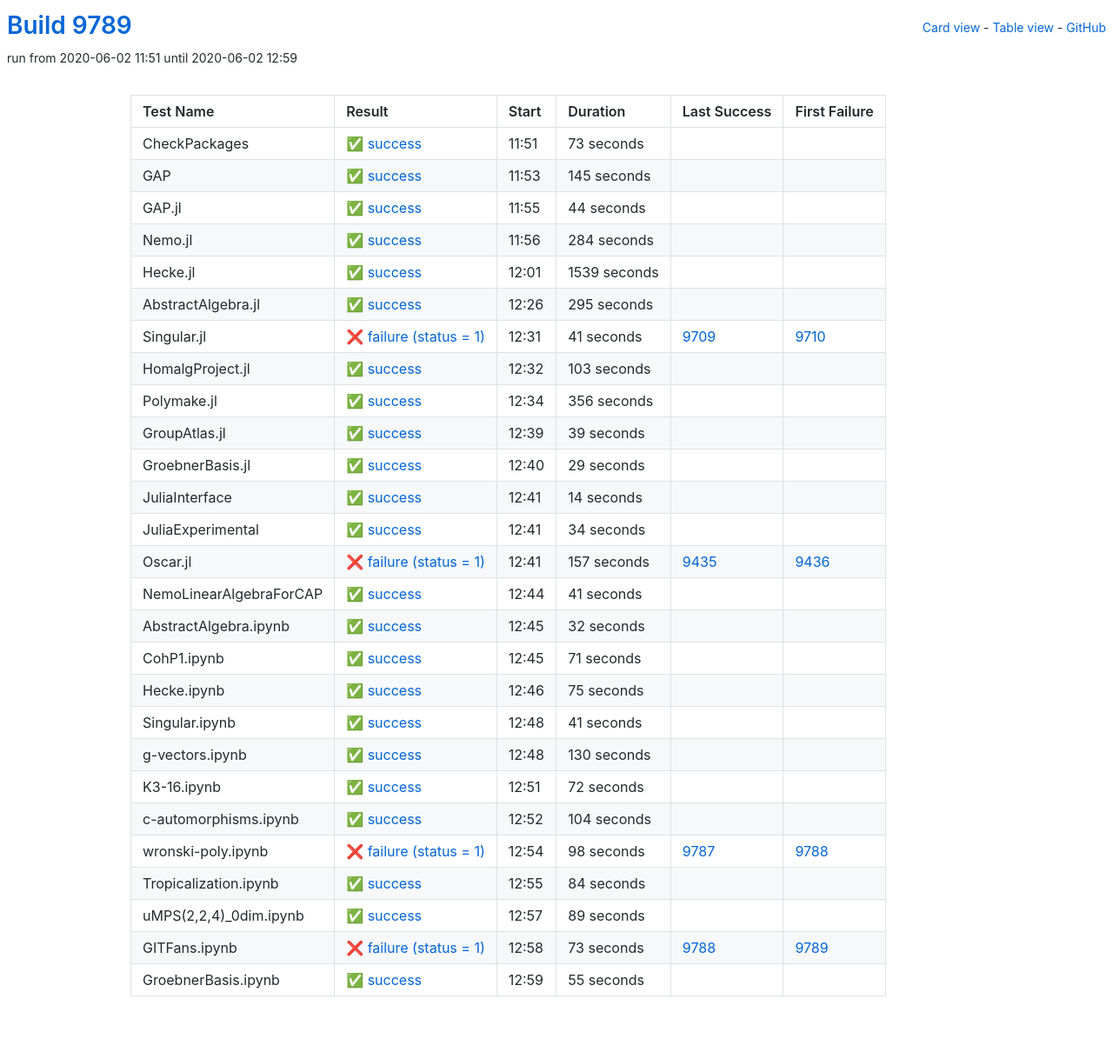
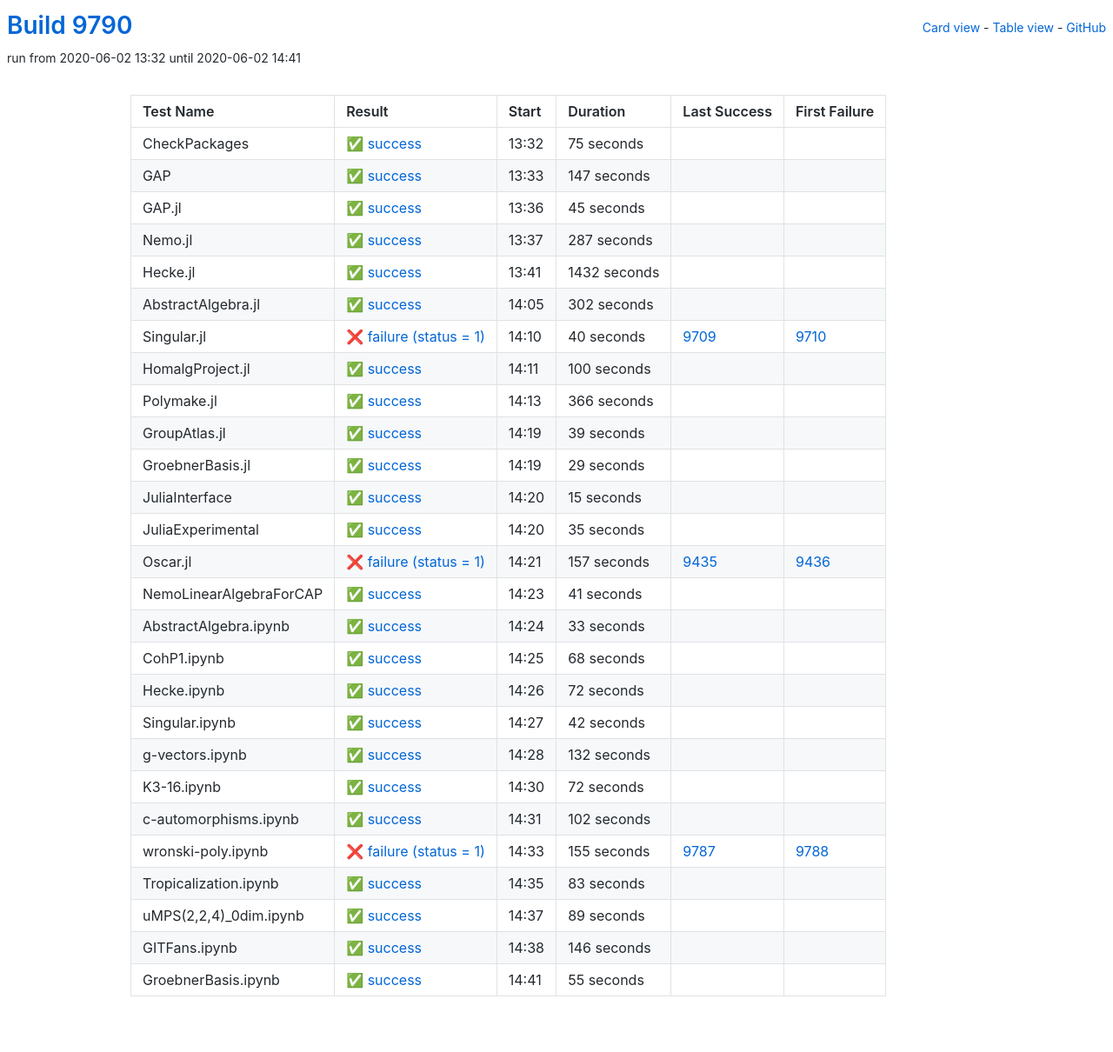
Before and after one commit to oscar-system/oscar-ci-status, a Jekyll site: the page built from table.html, in a window 1280 px wide. Shown: the whole page at 87% size. Built offline with Jekyll 4.4.1, drawn with Linux system fonts in a browser that asks for light colours.

Commit message:
Build 9790

```diff
--- a/_data/ci.yml
+++ b/_data/ci.yml
@@ -1,113 +1,113 @@
-build: 9789
-build_url: https://oscarci.mathematik.uni-kl.de/job/oscar/9789/
+build: 9790
+build_url: https://oscarci.mathematik.uni-kl.de/job/oscar/9790/
 job: oscar
 tests:
-- duration: 73
+- duration: 75
   exitcode: 0
   first_failure: false
   first_failure_url: null
   id: checkpackages
   last_success: false
   last_success_url: null
-  log: https://oscarci.mathematik.uni-kl.de/job/oscar/9789/artifact/logs/build-9789/CheckPackages.log
+  log: https://oscarci.mathematik.uni-kl.de/job/oscar/9790/artifact/logs/build-9790/CheckPackages.log
   name: CheckPackages
-  start: 2020-06-02 11:51
+  start: 2020-06-02 13:32
   status: success
   success: true
-- duration: 145
+- duration: 147
   exitcode: 0
   first_failure: false
   first_failure_url: null
   id: gap
   last_success: false
   last_success_url: null
-  log: https://oscarci.mathematik.uni-kl.de/job/oscar/9789/artifact/logs/build-9789/GAP.log
+  log: https://oscarci.mathematik.uni-kl.de/job/oscar/9790/artifact/logs/build-9790/GAP.log
   name: GAP
-  start: 2020-06-02 11:53
+  start: 2020-06-02 13:33
   status: success
   success: true
-- duration: 44
+- duration: 45
   exitcode: 0
   first_failure: false
   first_failure_url: null
   id: gap-jl
   last_success: false
   last_success_url: null
-  log: https://oscarci.mathematik.uni-kl.de/job/oscar/9789/artifact/logs/build-9789/GAP.jl.log
+  log: https://oscarci.mathematik.uni-kl.de/job/oscar/9790/artifact/logs/build-9790/GAP.jl.log
   name: GAP.jl
-  start: 2020-06-02 11:55
+  start: 2020-06-02 13:36
   status: success
   success: true
-- duration: 284
+- duration: 287
   exitcode: 0
   first_failure: false
   first_failure_url: null
   id: nemo-jl
   last_success: false
   last_success_url: null
-  log: https://oscarci.mathematik.uni-kl.de/job/oscar/9789/artifact/logs/build-9789/Nemo.jl.log
+  log: https://oscarci.mathematik.uni-kl.de/job/oscar/9790/artifact/logs/build-9790/Nemo.jl.log
   name: Nemo.jl
-  start: 2020-06-02 11:56
+  start: 2020-06-02 13:37
   status: success
   success: true
-- duration: 1539
+- duration: 1432
   exitcode: 0
   first_failure: false
   first_failure_url: null
   id: hecke-jl
   last_success: false
   last_success_url: null
-  log: https://oscarci.mathematik.uni-kl.de/job/oscar/9789/artifact/logs/build-9789/Hecke.jl.log
+  log: https://oscarci.mathematik.uni-kl.de/job/oscar/9790/artifact/logs/build-9790/Hecke.jl.log
   name: Hecke.jl
-  start: 2020-06-02 12:01
+  start: 2020-06-02 13:41
   status: success
   success: true
-- duration: 295
+- duration: 302
   exitcode: 0
   first_failure: false
   first_failure_url: null
   id: abstractalgebra-jl
   last_success: false
   last_success_url: null
-  log: https://oscarci.mathematik.uni-kl.de/job/oscar/9789/artifact/logs/build-9789/AbstractAlgebra.jl.log
+  log: https://oscarci.mathematik.uni-kl.de/job/oscar/9790/artifact/logs/build-9790/AbstractAlgebra.jl.log
   name: AbstractAlgebra.jl
-  start: 2020-06-02 12:26
+  start: 2020-06-02 14:05
   status: success
   success: true
-- duration: 41
+- duration: 40
   exitcode: 1
   first_failure: 9710
   first_failure_url: https://oscarci.mathematik.uni-kl.de/job/oscar/9710/
   id: singular-jl
   last_success: 9709
   last_success_url: https://oscarci.mathematik.uni-kl.de/job/oscar/9709/
-  log: https://oscarci.mathematik.uni-kl.de/job/oscar/9789/artifact/logs/build-9789/Singular.jl.log
+  log: https://oscarci.mathematik.uni-kl.de/job/oscar/9790/artifact/logs/build-9790/Singular.jl.log
   name: Singular.jl
-  start: 2020-06-02 12:31
+  start: 2020-06-02 14:10
   status: failure
   success: false
-- duration: 103
+- duration: 100
   exitcode: 0
   first_failure: false
   first_failure_url: null
   id: homalgproject-jl
   last_success: false
   last_success_url: null
-  log: https://oscarci.mathematik.uni-kl.de/job/oscar/9789/artifact/logs/build-9789/HomalgProject.jl.log
+  log: https://oscarci.mathematik.uni-kl.de/job/oscar/9790/artifact/logs/build-9790/HomalgProject.jl.log
   name: HomalgProject.jl
-  start: 2020-06-02 12:32
+  start: 2020-06-02 14:11
   status: success
   success: true
-- duration: 356
+- duration: 366
   exitcode: 0
   first_failure: false
   first_failure_url: null
   id: polymake-jl
   last_success: false
   last_success_url: null
-  log: https://oscarci.mathematik.uni-kl.de/job/oscar/9789/artifact/logs/build-9789/Polymake.jl.log
+  log: https://oscarci.mathematik.uni-kl.de/job/oscar/9790/artifact/logs/build-9790/Polymake.jl.log
   name: Polymake.jl
-  start: 2020-06-02 12:34
+  start: 2020-06-02 14:13
   status: success
   success: true
 - duration: 39
@@ -117,9 +117,9 @@
   id: groupatlas-jl
   last_success: false
   last_success_url: null
-  log: https://oscarci.mathematik.uni-kl.de/job/oscar/9789/artifact/logs/build-9789/GroupAtlas.jl.log
+  log: https://oscarci.mathematik.uni-kl.de/job/oscar/9790/artifact/logs/build-9790/GroupAtlas.jl.log
   name: GroupAtlas.jl
-  start: 2020-06-02 12:39
+  start: 2020-06-02 14:19
   status: success
   success: true
 - duration: 29
@@ -129,33 +129,33 @@
   id: groebnerbasis-jl
   last_success: false
   last_success_url: null
-  log: https://oscarci.mathematik.uni-kl.de/job/oscar/9789/artifact/logs/build-9789/GroebnerBasis.jl.log
+  log: https://oscarci.mathematik.uni-kl.de/job/oscar/9790/artifact/logs/build-9790/GroebnerBasis.jl.log
   name: GroebnerBasis.jl
-  start: 2020-06-02 12:40
+  start: 2020-06-02 14:19
   status: success
   success: true
-- duration: 14
+- duration: 15
   exitcode: 0
   first_failure: false
   first_failure_url: null
   id: juliainterface
   last_success: false
   last_success_url: null
-  log: https://oscarci.mathematik.uni-kl.de/job/oscar/9789/artifact/logs/build-9789/JuliaInterface.log
+  log: https://oscarci.mathematik.uni-kl.de/job/oscar/9790/artifact/logs/build-9790/JuliaInterface.log
   name: JuliaInterface
-  start: 2020-06-02 12:41
+  start: 2020-06-02 14:20
   status: success
   success: true
-- duration: 34
+- duration: 35
   exitcode: 0
   first_failure: false
   first_failure_url: null
   id: juliaexperimental
   last_success: false
   last_success_url: null
-  log: https://oscarci.mathematik.uni-kl.de/job/oscar/9789/artifact/logs/build-9789/JuliaExperimental.log
+  log: https://oscarci.mathematik.uni-kl.de/job/oscar/9790/artifact/logs/build-9790/JuliaExperimental.log
   name: JuliaExperimental
-  start: 2020-06-02 12:41
+  start: 2020-06-02 14:20
   status: success
   success: true
 - duration: 157
@@ -165,9 +165,9 @@
   id: oscar-jl
   last_success: 9435
   last_success_url: https://oscarci.mathematik.uni-kl.de/job/oscar/9435/
-  log: https://oscarci.mathematik.uni-kl.de/job/oscar/9789/artifact/logs/build-9789/Oscar.jl.log
+  log: https://oscarci.mathematik.uni-kl.de/job/oscar/9790/artifact/logs/build-9790/Oscar.jl.log
   name: Oscar.jl
-  start: 2020-06-02 12:41
+  start: 2020-06-02 14:21
   status: failure
   success: false
 - duration: 41
@@ -177,69 +177,69 @@
   id: nemolinearalgebraforcap
   last_success: false
   last_success_url: null
-  log: https://oscarci.mathematik.uni-kl.de/job/oscar/9789/artifact/logs/build-9789/NemoLinearAlgebraForCAP.log
+  log: https://oscarci.mathematik.uni-kl.de/job/oscar/9790/artifact/logs/build-9790/NemoLinearAlgebraForCAP.log
   name: NemoLinearAlgebraForCAP
-  start: 2020-06-02 12:44
+  start: 2020-06-02 14:23
   status: success
   success: true
-- duration: 32
+- duration: 33
   exitcode: 0
   first_failure: false
   first_failure_url: null
   id: abstractalgebra-ipynb
   last_success: false
   last_success_url: null
-  log: https://oscarci.mathematik.uni-kl.de/job/oscar/9789/artifact/logs/build-9789/AbstractAlgebra.ipynb.log
+  log: https://oscarci.mathematik.uni-kl.de/job/oscar/9790/artifact/logs/build-9790/AbstractAlgebra.ipynb.log
   name: AbstractAlgebra.ipynb
-  start: 2020-06-02 12:45
+  start: 2020-06-02 14:24
   status: success
   success: true
-- duration: 71
+- duration: 68
   exitcode: 0
   first_failure: false
   first_failure_url: null
   id: cohp1-ipynb
   last_success: false
   last_success_url: null
-  log: https://oscarci.mathematik.uni-kl.de/job/oscar/9789/artifact/logs/build-9789/CohP1.ipynb.log
+  log: https://oscarci.mathematik.uni-kl.de/job/oscar/9790/artifact/logs/build-9790/CohP1.ipynb.log
   name: CohP1.ipynb
-  start: 2020-06-02 12:45
+  start: 2020-06-02 14:25
   status: success
   success: true
-- duration: 75
+- duration: 72
   exitcode: 0
   first_failure: false
   first_failure_url: null
   id: hecke-ipynb
   last_success: false
   last_success_url: null
-  log: https://oscarci.mathematik.uni-kl.de/job/oscar/9789/artifact/logs/build-9789/Hecke.ipynb.log
+  log: https://oscarci.mathematik.uni-kl.de/job/oscar/9790/artifact/logs/build-9790/Hecke.ipynb.log
   name: Hecke.ipynb
-  start: 2020-06-02 12:46
+  start: 2020-06-02 14:26
   status: success
   success: true
-- duration: 41
+- duration: 42
   exitcode: 0
   first_failure: false
   first_failure_url: null
   id: singular-ipynb
   last_success: false
   last_success_url: null
-  log: https://oscarci.mathematik.uni-kl.de/job/oscar/9789/artifact/logs/build-9789/Singular.ipynb.log
+  log: https://oscarci.mathematik.uni-kl.de/job/oscar/9790/artifact/logs/build-9790/Singular.ipynb.log
   name: Singular.ipynb
-  start: 2020-06-02 12:48
+  start: 2020-06-02 14:27
   status: success
   success: true
-- duration: 130
+- duration: 132
   exitcode: 0
   first_failure: false
   first_failure_url: null
   id: g-vectors-ipynb
   last_success: false
   last_success_url: null
-  log: https://oscarci.mathematik.uni-kl.de/job/oscar/9789/artifact/logs/build-9789/g-vectors.ipynb.log
+  log: https://oscarci.mathematik.uni-kl.de/job/oscar/9790/artifact/logs/build-9790/g-vectors.ipynb.log
   name: g-vectors.ipynb
-  start: 2020-06-02 12:48
+  start: 2020-06-02 14:28
   status: success
   success: true
 - duration: 72
@@ -249,45 +249,45 @@
   id: k3-16-ipynb
   last_success: false
   last_success_url: null
-  log: https://oscarci.mathematik.uni-kl.de/job/oscar/9789/artifact/logs/build-9789/K3-16.ipynb.log
+  log: https://oscarci.mathematik.uni-kl.de/job/oscar/9790/artifact/logs/build-9790/K3-16.ipynb.log
   name: K3-16.ipynb
-  start: 2020-06-02 12:51
+  start: 2020-06-02 14:30
   status: success
   success: true
-- duration: 104
+- duration: 102
   exitcode: 0
   first_failure: false
   first_failure_url: null
   id: c-automorphisms-ipynb
   last_success: false
   last_success_url: null
-  log: https://oscarci.mathematik.uni-kl.de/job/oscar/9789/artifact/logs/build-9789/c-automorphisms.ipynb.log
+  log: https://oscarci.mathematik.uni-kl.de/job/oscar/9790/artifact/logs/build-9790/c-automorphisms.ipynb.log
   name: c-automorphisms.ipynb
-  start: 2020-06-02 12:52
+  start: 2020-06-02 14:31
   status: success
   success: true
-- duration: 98
+- duration: 155
   exitcode: 1
   first_failure: 9788
   first_failure_url: https://oscarci.mathematik.uni-kl.de/job/oscar/9788/
   id: wronski-poly-ipynb
   last_success: 9787
   last_success_url: https://oscarci.mathematik.uni-kl.de/job/oscar/9787/
-  log: https://oscarci.mathematik.uni-kl.de/job/oscar/9789/artifact/logs/build-9789/wronski-poly.ipynb.log
+  log: https://oscarci.mathematik.uni-kl.de/job/oscar/9790/artifact/logs/build-9790/wronski-poly.ipynb.log
   name: wronski-poly.ipynb
-  start: 2020-06-02 12:54
+  start: 2020-06-02 14:33
   status: failure
   success: false
-- duration: 84
+- duration: 83
   exitcode: 0
   first_failure: false
   first_failure_url: null
   id: tropicalization-ipynb
   last_success: false
   last_success_url: null
-  log: https://oscarci.mathematik.uni-kl.de/job/oscar/9789/artifact/logs/build-9789/Tropicalization.ipynb.log
+  log: https://oscarci.mathematik.uni-kl.de/job/oscar/9790/artifact/logs/build-9790/Tropicalization.ipynb.log
   name: Tropicalization.ipynb
-  start: 2020-06-02 12:55
+  start: 2020-06-02 14:35
   status: success
   success: true
 - duration: 89
@@ -297,23 +297,23 @@
   id: umps-2-2-4-0dim-ipynb
   last_success: false
   last_success_url: null
-  log: https://oscarci.mathematik.uni-kl.de/job/oscar/9789/artifact/logs/build-9789/uMPS-2-2-4-_0dim.ipynb.log
+  log: https://oscarci.mathematik.uni-kl.de/job/oscar/9790/artifact/logs/build-9790/uMPS-2-2-4-_0dim.ipynb.log
   name: uMPS(2,2,4)_0dim.ipynb
-  start: 2020-06-02 12:57
+  start: 2020-06-02 14:37
   status: success
   success: true
-- duration: 73
-  exitcode: 1
-  first_failure: 9789
-  first_failure_url: https://oscarci.mathematik.uni-kl.de/job/oscar/9789/
+- duration: 146
+  exitcode: 0
+  first_failure: false
+  first_failure_url: null
   id: gitfans-ipynb
-  last_success: 9788
-  last_success_url: https://oscarci.mathematik.uni-kl.de/job/oscar/9788/
-  log: https://oscarci.mathematik.uni-kl.de/job/oscar/9789/artifact/logs/build-9789/GITFans.ipynb.log
+  last_success: false
+  last_success_url: null
+  log: https://oscarci.mathematik.uni-kl.de/job/oscar/9790/artifact/logs/build-9790/GITFans.ipynb.log
   name: GITFans.ipynb
-  start: 2020-06-02 12:58
-  status: failure
-  success: false
+  start: 2020-06-02 14:38
+  status: success
+  success: true
 - duration: 55
   exitcode: 0
   first_failure: false
@@ -321,8 +321,8 @@
   id: groebnerbasis-ipynb
   last_success: false
   last_success_url: null
-  log: https://oscarci.mathematik.uni-kl.de/job/oscar/9789/artifact/logs/build-9789/GroebnerBasis.ipynb.log
+  log: https://oscarci.mathematik.uni-kl.de/job/oscar/9790/artifact/logs/build-9790/GroebnerBasis.ipynb.log
   name: GroebnerBasis.ipynb
-  start: 2020-06-02 12:59
+  start: 2020-06-02 14:41
   status: success
   success: true
```
Also changed, not shown: README.md.
